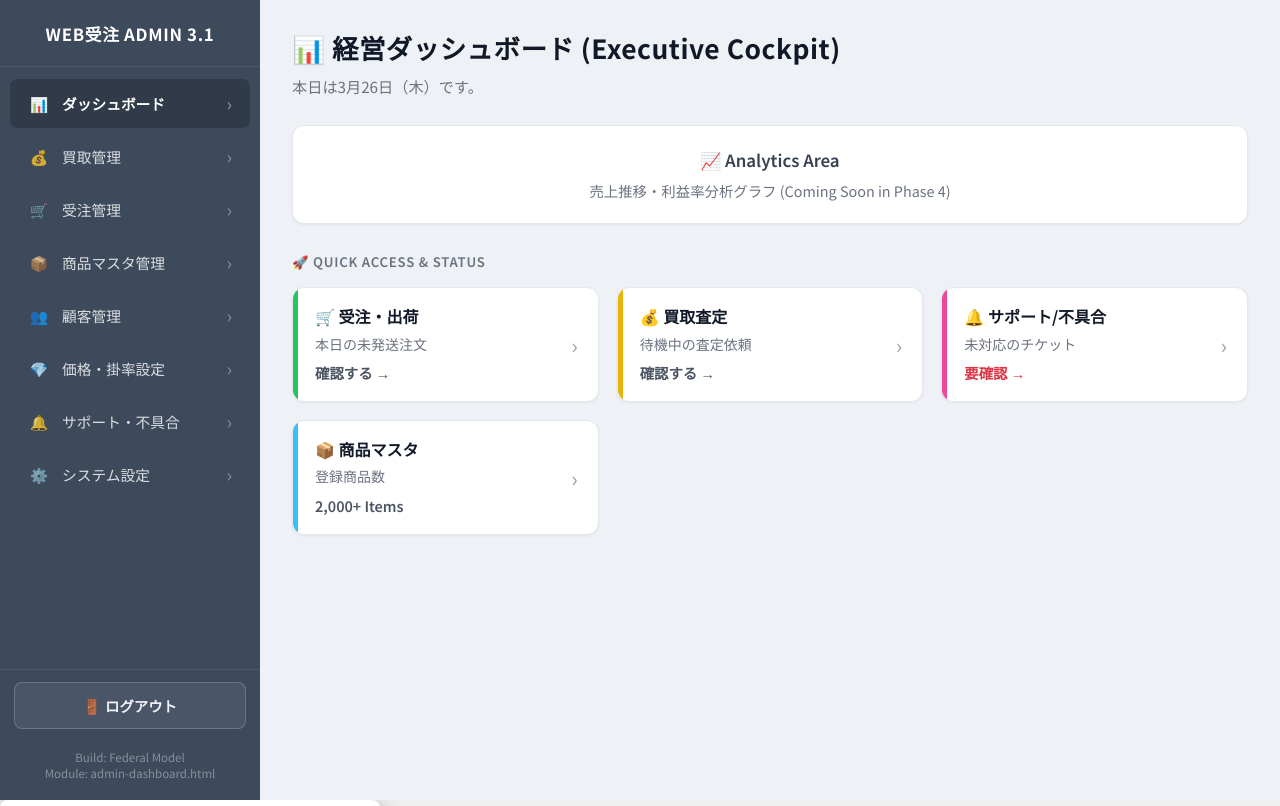
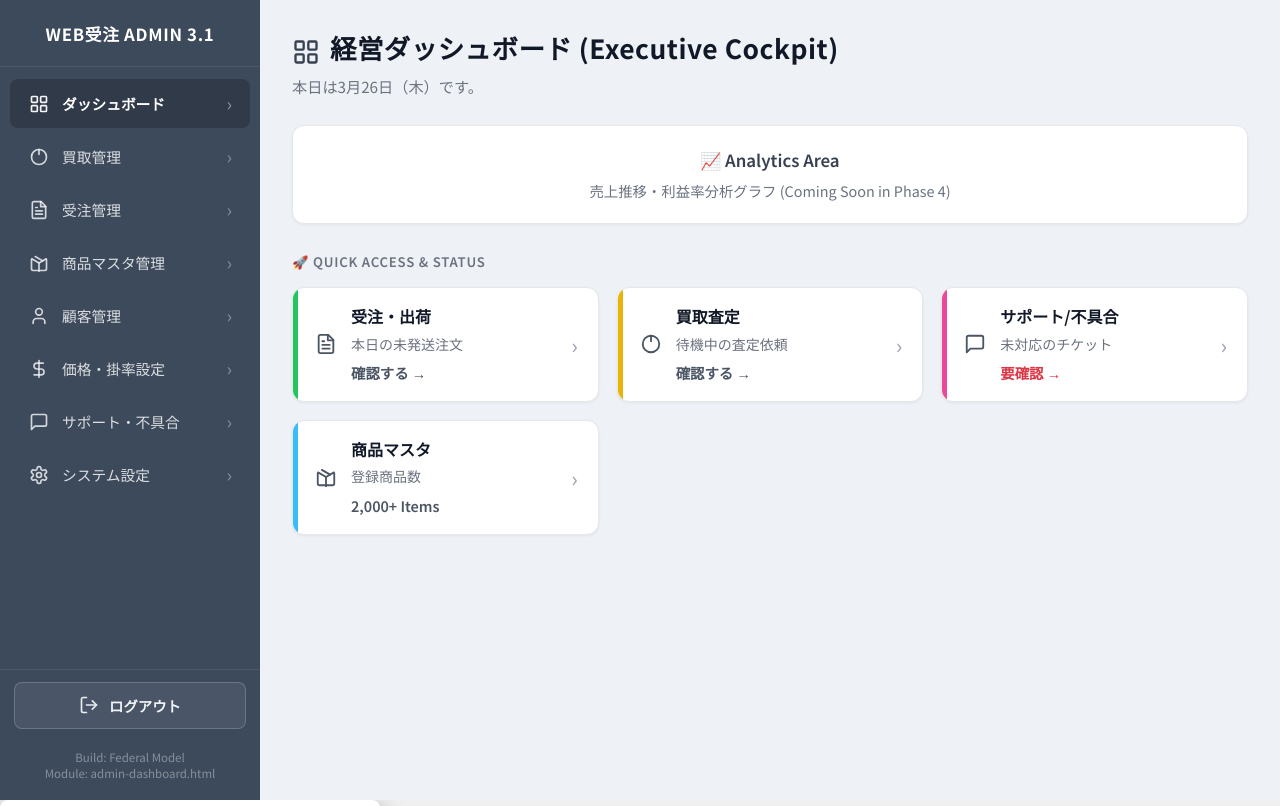
Before and after one commit to hfmmmi/web-order-co, a website: page public/admin/admin-dashboard.html in a window 1280 px wide. Shown: the top 806 px of the page. Drawn offline with Linux system fonts and the light colour scheme; no server answers.

Commit message:
アイコン変更

```diff
--- a/public/admin/admin-dashboard.html
+++ b/public/admin/admin-dashboard.html
@@ -164,7 +164,7 @@
 
         <main class="admin-main-content dashboard-surface">
             <header class="dashboard-header-block">
-                <h2>📊 経営ダッシュボード (Executive Cockpit)</h2>
+                <h2><span class="admin-page-icon" data-admin-icon="dashboard" aria-hidden="true"></span>経営ダッシュボード (Executive Cockpit)</h2>
                 <p id="dashboard-today-line" class="dashboard-today"></p>
             </header>
 
@@ -178,8 +178,9 @@
                 <div class="dash-card card-orders" data-feature="adminOrders" onclick="location.href='admin-orders.html'" role="link" tabindex="0" onkeydown="if(event.key==='Enter')location.href='admin-orders.html'">
                     <div class="dash-card-accent" aria-hidden="true"></div>
                     <div class="dash-card-inner">
+                        <span class="dash-card-icon" data-admin-icon="orders" aria-hidden="true"></span>
                         <div class="dash-card-body">
-                            <h3>🛒 受注・出荷</h3>
+                            <h3>受注・出荷</h3>
                             <p>本日の未発送注文</p>
                             <span class="stat-value">確認する &rarr;</span>
                         </div>
@@ -189,8 +190,9 @@
                 <div class="dash-card card-kaitori" data-feature="adminKaitori" onclick="location.href='admin-kaitori.html'" role="link" tabindex="0" onkeydown="if(event.key==='Enter')location.href='admin-kaitori.html'">
                     <div class="dash-card-accent" aria-hidden="true"></div>
                     <div class="dash-card-inner">
+                        <span class="dash-card-icon" data-admin-icon="kaitori" aria-hidden="true"></span>
                         <div class="dash-card-body">
-                            <h3>💰 買取査定</h3>
+                            <h3>買取査定</h3>
                             <p>待機中の査定依頼</p>
                             <span class="stat-value">確認する &rarr;</span>
                         </div>
@@ -200,8 +202,9 @@
                 <div class="dash-card card-support" data-feature="adminSupport" onclick="location.href='admin-support.html'" role="link" tabindex="0" onkeydown="if(event.key==='Enter')location.href='admin-support.html'">
                     <div class="dash-card-accent" aria-hidden="true"></div>
                     <div class="dash-card-inner">
+                        <span class="dash-card-icon" data-admin-icon="support" aria-hidden="true"></span>
                         <div class="dash-card-body">
-                            <h3>🔔 サポート/不具合</h3>
+                            <h3>サポート/不具合</h3>
                             <p>未対応のチケット</p>
                             <span class="stat-value" style="color:#dc3545;">要確認 &rarr;</span>
                         </div>
@@ -211,8 +214,9 @@
                 <div class="dash-card card-system" data-feature="adminProducts" onclick="location.href='admin-products.html'" role="link" tabindex="0" onkeydown="if(event.key==='Enter')location.href='admin-products.html'">
                     <div class="dash-card-accent" aria-hidden="true"></div>
                     <div class="dash-card-inner">
+                        <span class="dash-card-icon" data-admin-icon="products" aria-hidden="true"></span>
                         <div class="dash-card-body">
-                            <h3>📦 商品マスタ</h3>
+                            <h3>商品マスタ</h3>
                             <p>登録商品数</p>
                             <span class="stat-value">2,000+ Items</span>
                         </div>
@@ -223,6 +227,7 @@
         </main>
     </div>
 
+    <script src="../js/admin-icons.js"></script>
     <script src="../js/admin-common.js"></script>
     <script>
         (function () {
--- a/public/js/admin-common.js
+++ b/public/js/admin-common.js
@@ -99,11 +99,26 @@ function resetTimer() {
 });
 
 
+function adminIconHtml(iconKey) {
+    return window.ADMIN_ICONS && ADMIN_ICONS[iconKey] ? ADMIN_ICONS[iconKey] : "";
+}
+
+/** data-admin-icon を持つ要素に共通SVGを注入（ページ見出し・ダッシュカード等） */
+function injectDataAdminIcons() {
+    if (!window.ADMIN_ICONS) return;
+    document.querySelectorAll("[data-admin-icon]").forEach(function (el) {
+        var k = el.getAttribute("data-admin-icon");
+        if (k && ADMIN_ICONS[k]) el.innerHTML = ADMIN_ICONS[k];
+    });
+}
+
 document.addEventListener("DOMContentLoaded", async function () {
     console.log("🚀 Admin System Booting...");
 
     // タイマー始動
     resetTimer();
+
+    injectDataAdminIcons();
 
     // 1. 共通サイドバーの生成 (DOM操作) - 初回は全メニュー表示
     renderSidebar(null);
@@ -123,14 +138,14 @@ function renderSidebar(features) {
     const currentPath = window.location.pathname.split('/').pop();
 
     const allItems = [
-        { name: 'ダッシュボード', icon: '📊', link: 'admin-dashboard.html', id: 'dashboard', featureKey: null },
-        { name: '買取管理', icon: '💰', link: 'admin-kaitori.html', id: 'kaitori', featureKey: 'adminKaitori' },
-        { name: '受注管理', icon: '🛒', link: 'admin-orders.html', id: 'orders', featureKey: 'adminOrders' },
-        { name: '商品マスタ管理', icon: '📦', link: 'admin-products.html', id: 'products', featureKey: 'adminProducts' },
-        { name: '顧客管理', icon: '👥', link: 'admin-customers.html', id: 'customers', featureKey: 'adminCustomers' },
-        { name: '価格・掛率設定', icon: '💎', link: 'admin-prices.html', id: 'prices', featureKey: 'adminPrices' },
-        { name: 'サポート・不具合', icon: '🔔', link: 'admin-support.html', id: 'support', featureKey: 'adminSupport' },
-        { name: 'システム設定', icon: '⚙️', link: 'admin-settings.html', id: 'settings', featureKey: null }
+        { name: 'ダッシュボード', iconKey: 'dashboard', link: 'admin-dashboard.html', id: 'dashboard', featureKey: null },
+        { name: '買取管理', iconKey: 'kaitori', link: 'admin-kaitori.html', id: 'kaitori', featureKey: 'adminKaitori' },
+        { name: '受注管理', iconKey: 'orders', link: 'admin-orders.html', id: 'orders', featureKey: 'adminOrders' },
+        { name: '商品マスタ管理', iconKey: 'products', link: 'admin-products.html', id: 'products', featureKey: 'adminProducts' },
+        { name: '顧客管理', iconKey: 'customers', link: 'admin-customers.html', id: 'customers', featureKey: 'adminCustomers' },
+        { name: '価格・掛率設定', iconKey: 'prices', link: 'admin-prices.html', id: 'prices', featureKey: 'adminPrices' },
+        { name: 'サポート・不具合', iconKey: 'support', link: 'admin-support.html', id: 'support', featureKey: 'adminSupport' },
+        { name: 'システム設定', iconKey: 'settings', link: 'admin-settings.html', id: 'settings', featureKey: null }
     ];
 
     const menuItems = features
@@ -145,16 +160,18 @@ function renderSidebar(features) {
     menuItems.forEach(item => {
         // active判定も部分一致などで柔軟に対応
         const isActive = (currentPath === item.link) ? 'active' : '';
+        const iconMarkup = adminIconHtml(item.iconKey);
         menuHtml += `
             <li class="menu-item ${isActive}" onclick="window.location.href='${item.link}'">
-                <span class="icon-box">${item.icon}</span> ${item.name}
+                <span class="icon-box" aria-hidden="true">${iconMarkup}</span> ${item.name}
             </li>
         `;
     });
 
+    const logoutIcon = adminIconHtml("logout");
     menuHtml += `</ul>
         <div class="sidebar-footer">
-            <button type="button" id="admin-logout-btn" class="sidebar-logout-btn">🚪 ログアウト</button>
+            <button type="button" id="admin-logout-btn" class="sidebar-logout-btn"><span class="icon-box" aria-hidden="true">${logoutIcon}</span><span>ログアウト</span></button>
         </div>
         <div class="sidebar-build-info">
             Build: Federal Model<br>Module: ${escapeHtml(currentPath)}
--- /dev/null
+++ b/public/js/admin-icons.js
@@ -0,0 +1,37 @@
+/**
+ * 管理画面共通の線画SVGアイコン（サイドバー・ページ見出し・ダッシュボードカード）
+ */
+(function () {
+    const base =
+        'xmlns="http://www.w3.org/2000/svg" width="20" height="20" viewBox="0 0 24 24" fill="none" stroke="currentColor" stroke-width="2" stroke-linecap="round" stroke-linejoin="round"';
+
+    function svg(inner) {
+        return "<svg " + base + ">" + inner + "</svg>";
+    }
+
+    window.ADMIN_ICONS = {
+        dashboard: svg(
+            '<rect width="7" height="7" x="3" y="3" rx="1"/><rect width="7" height="7" x="14" y="3" rx="1"/><rect width="7" height="7" x="14" y="14" rx="1"/><rect width="7" height="7" x="3" y="14" rx="1"/>'
+        ),
+        orders: svg(
+            '<path d="M14.5 2H6a2 2 0 0 0-2 2v16a2 2 0 0 0 2 2h12a2 2 0 0 0 2-2V7.5L14.5 2z"/><polyline points="14 2 14 8 20 8"/><line x1="16" x2="8" y1="13" y2="13"/><line x1="16" x2="8" y1="17" y2="17"/><line x1="10" x2="8" y1="9" y2="9"/>'
+        ),
+        kaitori: svg('<circle cx="12" cy="12" r="9"/><line x1="12" x2="12" y1="3" y2="9"/>'),
+        products: svg(
+            '<path d="m7.5 4.27 9 5.15"/><path d="M21 8V19a2 2 0 0 1-2 2H5a2 2 0 0 1-2-2V8"/><path d="m3.3 7 8.7 5 8.7-5"/><line x1="12" x2="12" y1="22" y2="12"/>'
+        ),
+        customers: svg('<path d="M19 21v-2a4 4 0 0 0-4-4H9a4 4 0 0 0-4 4v2"/><circle cx="12" cy="7" r="4"/>'),
+        prices: svg(
+            '<line x1="12" x2="12" y1="2" y2="22"/><path d="M17 5H9.5a3.5 3.5 0 0 0 0 7h5a3.5 3.5 0 0 1 0 7H6"/>'
+        ),
+        support: svg(
+            '<path d="M21 15a2 2 0 0 1-2 2H7l-4 4V5a2 2 0 0 1 2-2h14a2 2 0 0 1 2 2z"/>'
+        ),
+        settings: svg(
+            '<path d="M12.22 2h-.44a2 2 0 0 0-2 2v.18a2 2 0 0 1-1 1.73l-.43.25a2 2 0 0 1-2 0l-.15-.08a2 2 0 0 0-2.73.73l-.22.38a2 2 0 0 0 .73 2.73l.15.1a2 2 0 0 1 1 1.72v.51a2 2 0 0 1-1 1.74l-.15.09a2 2 0 0 0-.73 2.73l.22.38a2 2 0 0 0 2.73.73l.15-.08a2 2 0 0 1 2 0l.43.25a2 2 0 0 1 1 1.73V20a2 2 0 0 0 2 2h.44a2 2 0 0 0 2-2v-.18a2 2 0 0 1 1-1.73l.43-.25a2 2 0 0 1 2 0l.15.08a2 2 0 0 0 2.73-.73l.22-.39a2 2 0 0 0-.73-2.73l-.15-.08a2 2 0 0 1-1-1.74v-.5a2 2 0 0 1 1-1.74l.15-.09a2 2 0 0 0 .73-2.73l-.22-.38a2 2 0 0 0-2.73-.73l-.15.08a2 2 0 0 1-2 0l-.43-.25a2 2 0 0 1-1-1.73V4a2 2 0 0 0-2-2z"/><circle cx="12" cy="12" r="3"/>'
+        ),
+        logout: svg(
+            '<path d="M9 21H5a2 2 0 0 1-2-2V5a2 2 0 0 1 2-2h4"/><polyline points="16 17 21 12 16 7"/><line x1="21" x2="9" y1="12" y2="12"/>'
+        )
+    };
+})();
--- a/public/style.css
+++ b/public/style.css
@@ -468,6 +468,52 @@ input[type="text"], input[type="password"] {
     text-align: center;
     flex-shrink: 0;
     opacity: 0.95;
+    display: flex;
+    align-items: center;
+    justify-content: center;
+}
+
+.icon-box svg {
+    display: block;
+    width: 20px;
+    height: 20px;
+}
+
+.sidebar-logout-btn .icon-box {
+    width: 20px;
+}
+
+/* 管理ページ見出し・ダッシュボードカード用（data-admin-icon + inject） */
+.admin-page-icon {
+    display: inline-flex;
+    align-items: center;
+    vertical-align: middle;
+    margin-right: 10px;
+    color: #374151;
+}
+
+.admin-page-icon svg {
+    width: 24px;
+    height: 24px;
+}
+
+.dashboard-header-block .admin-page-icon svg {
+    width: 28px;
+    height: 28px;
+}
+
+.dash-card-icon {
+    flex-shrink: 0;
+    display: flex;
+    align-items: center;
+    justify-content: center;
+    margin-right: 14px;
+    color: #4b5563;
+}
+
+.dash-card-icon svg {
+    width: 22px;
+    height: 22px;
 }
 
 .sidebar-footer {
@@ -488,6 +534,10 @@ input[type="text"], input[type="password"] {
     font-weight: 600;
     font-size: 0.9rem;
     transition: background 0.15s, border-color 0.15s;
+    display: flex;
+    align-items: center;
+    justify-content: center;
+    gap: 10px;
 }
 
 .sidebar-logout-btn:hover {
```
Also changed, not shown: public/admin/admin-customers.html (+2 -1 lines), public/admin/admin-kaitori.html (+2 -1 lines), public/admin/admin-orders.html (+2 -1 lines), public/admin/admin-prices.html (+2 -1 lines), public/admin/admin-products.html (+2 -1 lines), public/admin/admin-settings.html (+2 -1 lines), public/admin/admin-support.html (+2 -1 lines).
